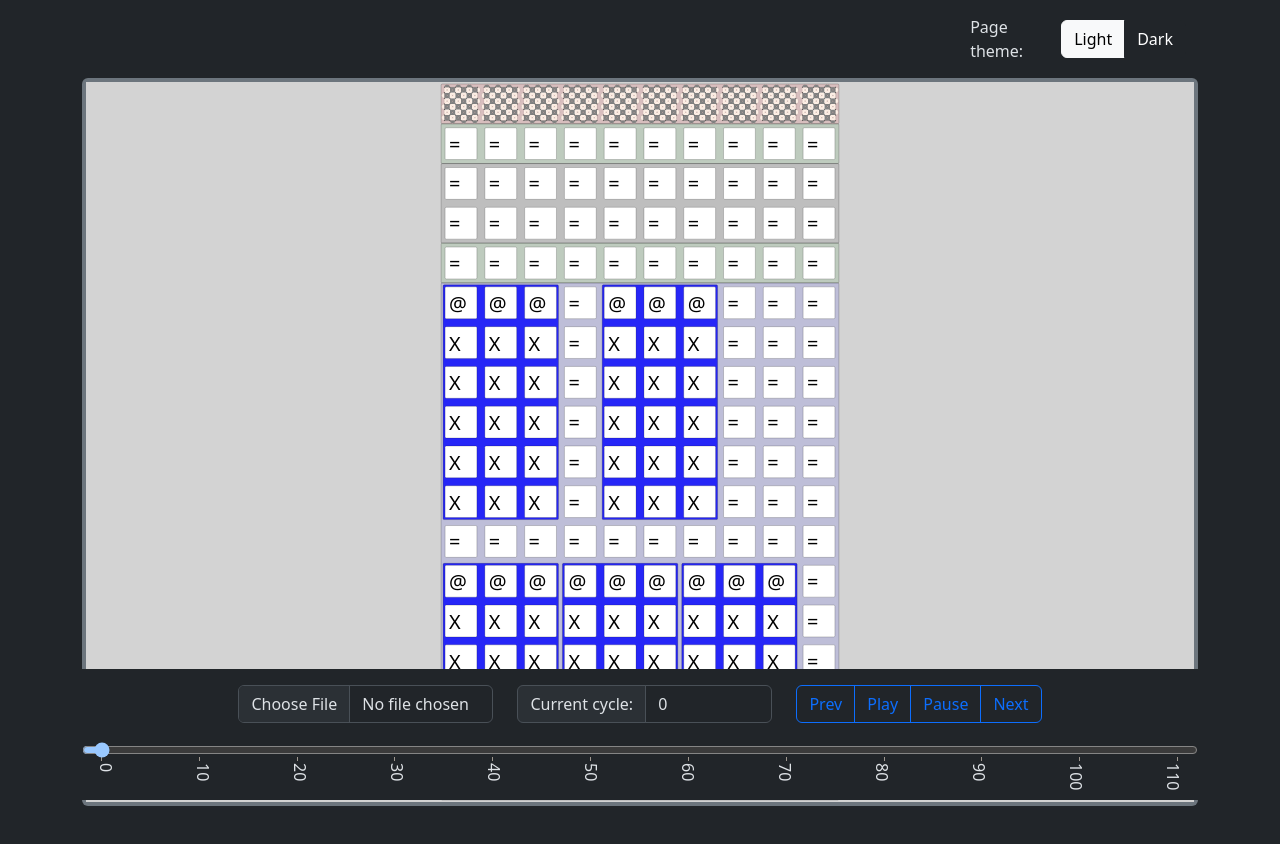
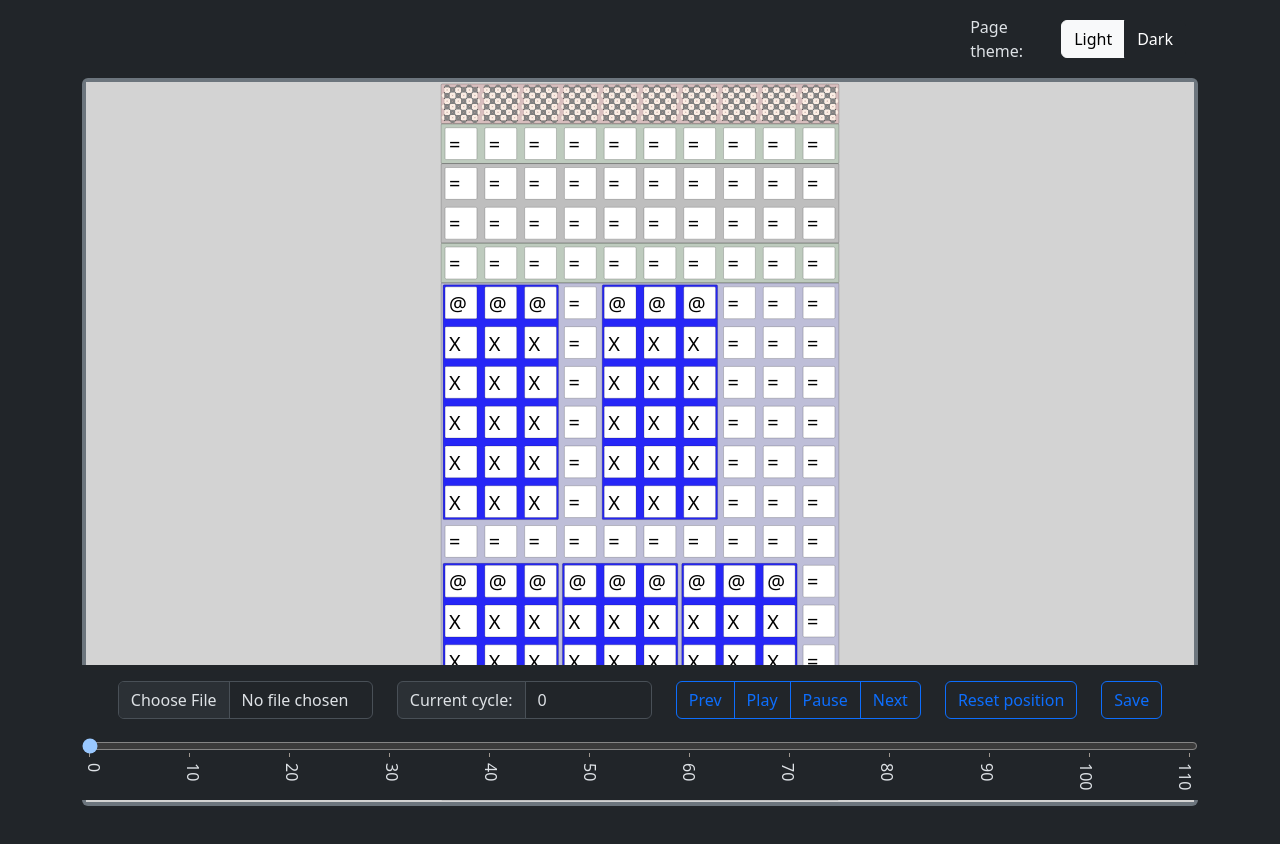
Before and after one commit to jqxcz/scheduler_vis, a plain HTML site: page index.html in a window 1280 px wide. Drawn offline with Linux system fonts and the light colour scheme.

Commit message:
Firefox fixes; Basic save functionality added

```diff
--- a/index.html
+++ b/index.html
@@ -1,11 +1,10 @@
 <!DOCTYPE html>
 <html data-bs-theme="dark">
-
   <head>
-    <meta charset="UTF-8">
+    <meta charset="UTF-8" />
     <title>T-Scheduler Visualiser</title>
-    <link href="bootstrap.css" rel="stylesheet">
-    <link rel="icon" type="image/x-icon" href="surface_code.svg">
+    <link href="bootstrap.css" rel="stylesheet" />
+    <link rel="icon" type="image/x-icon" href="surface_code.svg" />
   </head>
 
   <body class="container">
@@ -15,51 +14,121 @@
         <label class="col-xl-1 col-form-label">Page theme: </label>
         <div class="col-auto">
           <div class="btn-group">
-                    <button class="btn btn-light" id='lightBtn' onclick="setLightDarkMode('light')">Light</button>
-                    <button class="btn btn-dark" id='darkBtn' onclick="setLightDarkMode('dark')">Dark</button>
+            <button
+              class="btn btn-light"
+              id="lightBtn"
+              onclick="setLightDarkMode('light')"
+            >
+              Light
+            </button>
+            <button
+              class="btn btn-dark"
+              id="darkBtn"
+              onclick="setLightDarkMode('dark')"
+            >
+              Dark
+            </button>
           </div>
         </div>
       </nav>
     </header>
 
-    <div class="container align-items-center p-1 text-center bg-secondary rounded h-100" id="mainContainer">
+    <div
+      class="container align-items-center p-1 text-center bg-secondary rounded h-100"
+      id="mainContainer"
+    >
       <!-- SVG injected here -->
     </div>
-    <div class="container align-items-center sticky-bottom bg-body" id="controlContainer">
-
+    <div
+      class="container align-items-center sticky-bottom bg-body"
+      id="controlContainer"
+    >
       <div class="row d-flex justify-content-center py-3">
         <div class="col-3">
-                <input class="form-control" type="file" id="filePicker" onchange="loadFile()">
+          <input
+            class="form-control"
+            type="file"
+            id="filePicker"
+            onchange="loadFile()"
+          />
         </div>
         <div class="col-3">
           <div class="input-group">
-                    <label for="currTime" class="input-group-text">Current cycle:</label>
-                    <input class="form-control" type="number" id="currTime" onchange="boxUpdate()" value="0">
+            <label for="currTime" class="input-group-text"
+              >Current cycle:</label
+            >
+            <input
+              class="form-control"
+              type="number"
+              id="currTime"
+              onchange="boxUpdate()"
+              value="0"
+            />
           </div>
         </div>
 
         <div class="col-auto">
           <div class="btn-group">
-                    <button class="btn btn-outline-primary"
-                        onclick="currFrame = Math.max(0, currFrame - 1); draw()">Prev</button>
-                    <button class="btn btn-outline-primary"
-                        onclick="if (!isPlaying) {isPlaying=true; play()}">Play</button>
-                    <button class="btn btn-outline-primary" onclick="isPlaying=false;">Pause</button>
-                    <button class="btn btn-outline-primary" onclick="play()">Next</button>
+            <button
+              class="btn btn-outline-primary"
+              onclick="currFrame = Math.max(0, currFrame - 1); draw()"
+            >
+              Prev
+            </button>
+            <button
+              class="btn btn-outline-primary"
+              onclick="if (!isPlaying) {isPlaying=true; play()}"
+            >
+              Play
+            </button>
+            <button class="btn btn-outline-primary" onclick="isPlaying=false;">
+              Pause
+            </button>
+            <button class="btn btn-outline-primary" onclick="play()">
+              Next
+            </button>
           </div>
+        </div>
+        <div class="col-auto">
+          <button
+            class="btn btn-outline-primary"
+            onclick="initialiseViewPort()"
+          >
+            Reset position
+          </button>
+        </div>
+        <div class="col-auto">
+          <button class="btn btn-outline-primary" onclick="saveSVG()">
+            Save
+          </button>
         </div>
       </div>
       <div class="row d-flex justify-content-center pb-2">
-            <input type="range" id="frameSelector" oninput="rangeUpdate()" onchange="rangeDone()" min="0" step="1"
-                list="tickmarks" value="0">
-            <datalist id="tickmarks"
-                style="display: flex; flex-direction: column;justify-content: space-between; writing-mode: vertical-lr;">
+        <input
+          type="range"
+          id="frameSelector"
+          class="px-0"
+          oninput="rangeUpdate()"
+          onchange="rangeDone()"
+          min="0"
+          step="1"
+          list="tickmarks"
+          value="0"
+        />
+        <datalist
+          id="tickmarks"
+          class="px-0 pt-1"
+          style="
+            display: flex;
+            flex-direction: column;
+            justify-content: space-between;
+            writing-mode: vertical-lr;
+          "
+        >
         </datalist>
-
       </div>
     </div>
 
     <script src="main.js"></script>
   </body>
-
 </html>
--- a/main.js
+++ b/main.js
@@ -35,6 +35,8 @@ var svg_fg = document.createElementNS(svgNS, "g");
 
 var frameBox = document.getElementById("currTime");
 var frameRange = document.getElementById("frameSelector");
+
+var viewBox = svg.viewBox.baseVal;
 
 // Setup
 svg.setAttribute("style", "background-color:lightgrey");
@@ -196,17 +198,20 @@ function drawLayer(layer) {
 }
 
 function drawDataBackground() {
-  const svg_offset = 0.05 * CELL_SIZE;
-  var svg_width = data["width"] * CELL_SIZE + 2 * svg_offset;
-  var svg_height = data["height"] * CELL_SIZE + 2 * svg_offset;
-  svg.setAttribute(
-    "viewBox",
-    `${-svg_offset} ${-svg_offset} ${svg_width} ${svg_height}`
-  );
+  //   const svg_offset = 0.05 * CELL_SIZE;
+  //   var svg_width = data["width"] * CELL_SIZE + 2 * svg_offset;
+  //   var svg_height = data["height"] * CELL_SIZE + 2 * svg_offset;
+  //   svg.setAttribute(
+  //     "viewBox",
+  //     `${-svg_offset} ${-svg_offset} ${svg_width} ${svg_height}`
+  //   );
   // svg.setAttribute('width', svg_width * GLOBAL_SCALE);
   // svg.setAttribute('height', svg_height * GLOBAL_SCALE);
   svg.setAttribute("width", "100%");
   svg.setAttribute("height", "720");
+//   try {
+    initialiseViewPort();
+//   } catch (e) {}
 
   for (var region of data["regions"]) {
     drawWidgetRegion(region);
@@ -297,11 +302,10 @@ fetch("test_input3.json")
     data = json;
     drawDataBackground();
     draw();
-});
+  });
 
 // Zoom/pan functionality
 
-var viewBox = svg.viewBox.baseVal;
 var isPointerDown = false;
 var pointerOrigin;
 var deltaZoom = 0;
@@ -320,7 +324,38 @@ function getPointFromEvent(event) {
   return point.matrixTransform(invertedSVGMatrix);
 }
 
+async function saveSVG() {
+  const opts = {
+    types: [
+      {
+        description: "SVG file",
+        accept: { "image/svg+xml": [".svg"] },
+      },
+    ],
+  };
+  var svgClone = svg.cloneNode(true);
+  var svgData = new XMLSerializer().serializeToString(svgClone);
+
+  var handler = await window.showSaveFilePicker(opts);
+  var writable = await handler.createWritable();
+  await writable.write(svgData);
+
+  await writable.close();
+}
+
 function initialiseViewPort() {
+  const svg_offset = 0.05 * CELL_SIZE;
+  var svg_width = data["width"] * CELL_SIZE + 2 * svg_offset;
+  var svg_height = data["height"] * CELL_SIZE + 2 * svg_offset;
+  svg.setAttribute(
+    "viewBox",
+    `${-svg_offset} ${-svg_offset} ${svg_width} ${svg_height}`
+  );
+
+  if (viewBox === undefined || viewBox === null) {
+    viewBox = svg.viewBox.baseVal;
+  }
+
   var invertedSVGMatrix = svg.getScreenCTM().inverse();
   var rect = svg.getBoundingClientRect();
   var point = svg.createSVGPoint();
@@ -376,6 +411,6 @@ svg.addEventListener("pointerdown", onPointerDown);
 svg.addEventListener("pointerup", onPointerUp);
 svg.addEventListener("pointerleave", onPointerUp);
 svg.addEventListener("pointermove", onPointerMove);
-svg.addEventListener("pointerenter", initialiseViewPort, { once: true });
+// svg.addEventListener("pointerenter", initialiseViewPort, { once: true });
 
 svg.addEventListener("wheel", onWheel);
```
Lines whose indentation alone changed are shown as unchanged.
